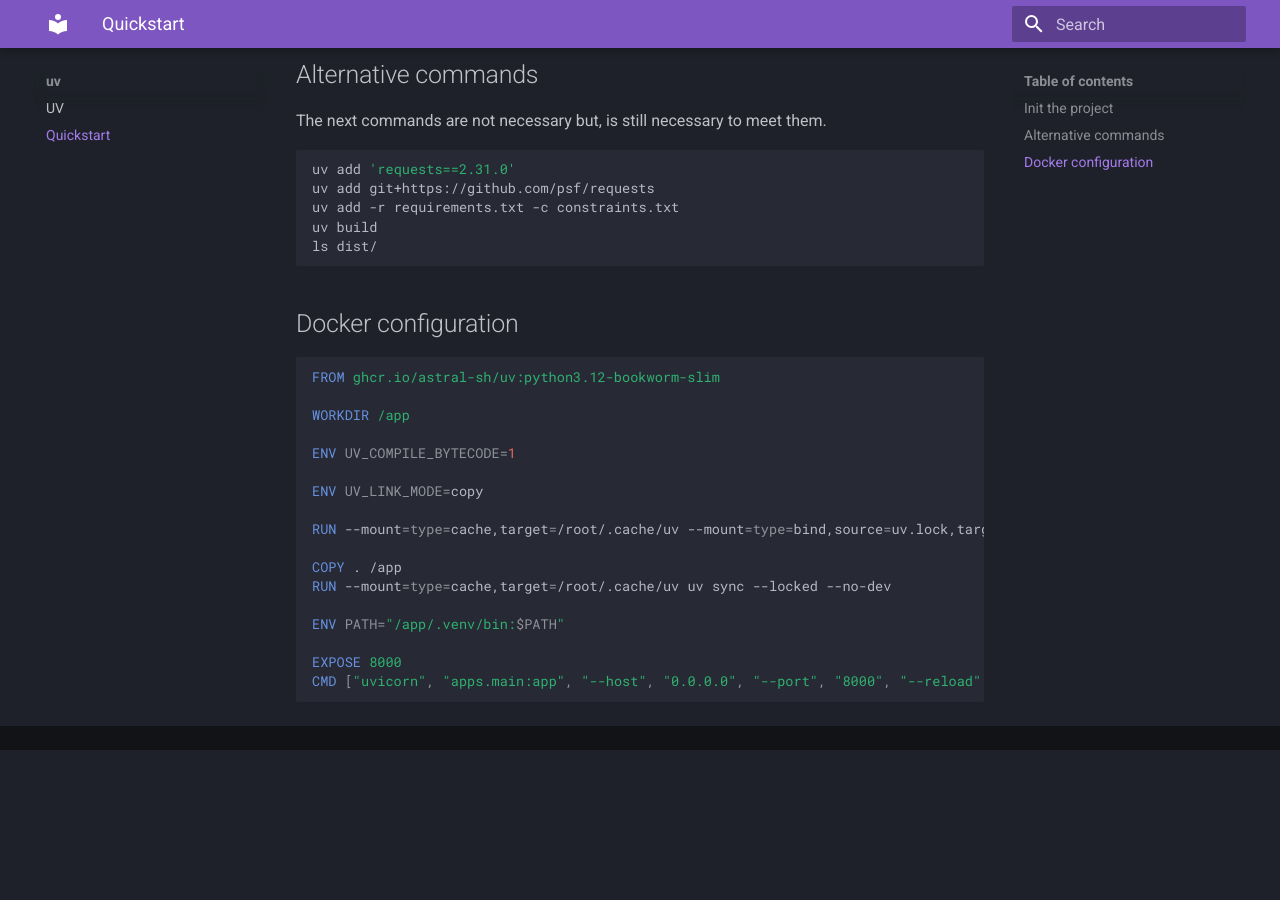
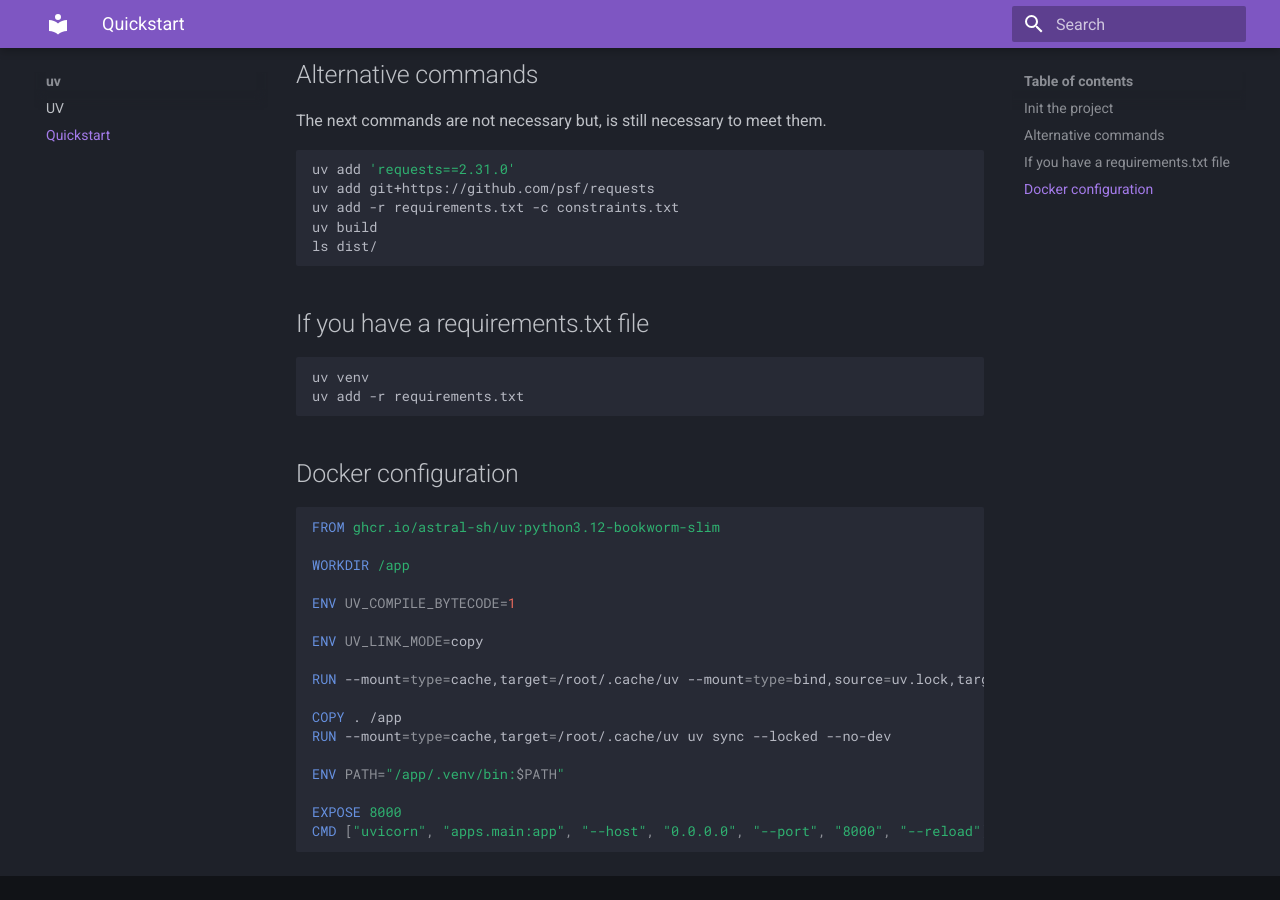
Before and after one commit to janobourian/nginx-learning-path, an MkDocs documentation site: the page built from docs/uv/quickstart.md, in a window 1280 px wide and 900 px high, scrolled down 666 px. Built offline with MkDocs 1.6.1 and Material for MkDocs 9.7.7, drawn with Linux system fonts in a browser that asks for light colours; before the commit the page ends 1416 px from its top, so only the background shows below that.

Commit message:
add: information about how you can install requirements.txt into uv

````diff
--- a/docs/uv/quickstart.md
+++ b/docs/uv/quickstart.md
@@ -34,6 +34,13 @@ uv build
 ls dist/
 ```
 
+## If you have a requirements.txt file
+
+```sh
+uv venv
+uv add -r requirements.txt
+```
+
 ## Docker configuration
 
 ```Dockerfile
````
